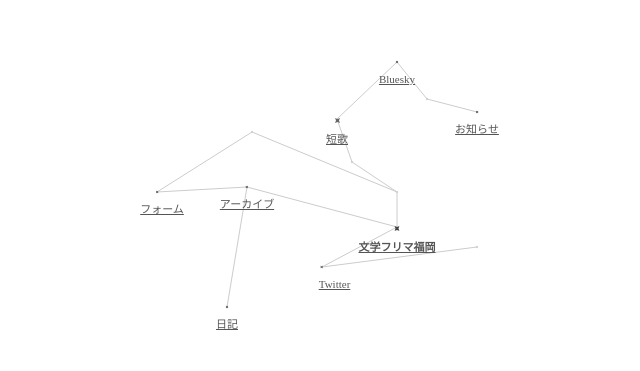
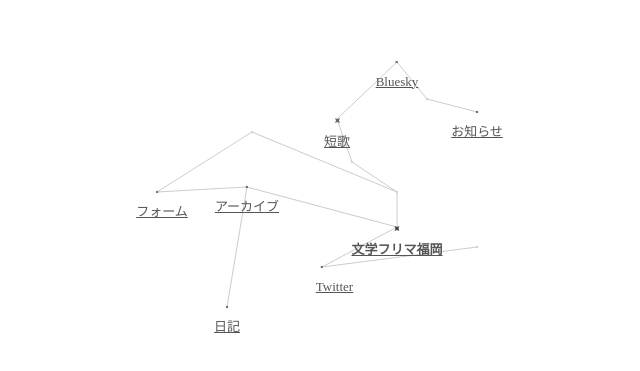
Before and after one commit to toikakekikaku/toikakekikaku.github.io, a plain HTML site: page index.html in a window 1280 px wide. Shown: the part 175-546 px from the top of the page, 328-968 px from the left. Drawn offline with Linux system fonts and the light colour scheme; a web font is replaced by a local one.

Commit message:
Update index.html

```diff
--- a/index.html
+++ b/index.html
@@ -98,7 +98,7 @@
 
         /* 🏷️ 星の真下のラベル */
         .star-label {
-            font-size: 11px;
+            font-size: 13px;
             font-family: 'WapuroMincho', serif;
             color: #555555;
             white-space: nowrap;
```
